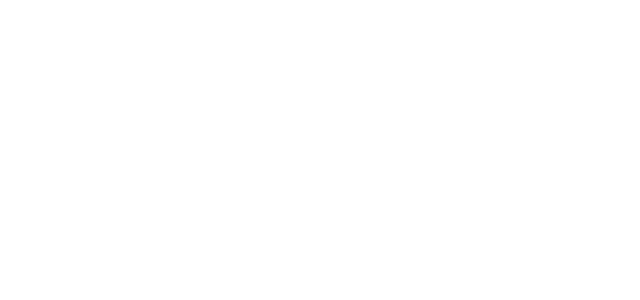
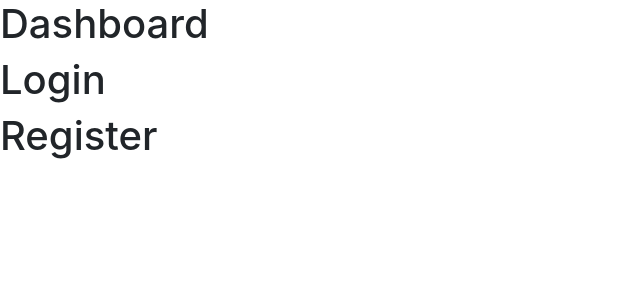
Before and after one commit to manuelcasanova/pern-authentication-tutorial, a React (Create React App) app in the folder client/: page /register in a window 1280 px wide. Shown: the top 300 px of the page, without its empty margins (0-640 px from the left). Built offline with nearby package versions, Linux system fonts and the light colour scheme.

Commit message:
Import fragments, create h1, import components into app.js and display

```diff
--- a/client/src/App.js
+++ b/client/src/App.js
@@ -1,12 +1,24 @@
 import { Fragment } from 'react';
 import './App.css';
 
-import {BrowserRouter as Router, Routes, Route, Redirect} from "react-router-dom"
+import { BrowserRouter as Router, Routes, Route, Redirect } from "react-router-dom"
+
+
+//Components
+
+import Dashboard from './components/Dashboard';
+import Register from './components/Register';
+import Login from './components/Login';
+
 
 function App() {
   return (
     <Fragment>
-
+      <Router>
+        <Dashboard />
+        <Login />
+        <Register />
+      </Router>
     </Fragment>
   );
 }
--- a/client/src/components/Dashboard.jsx
+++ b/client/src/components/Dashboard.jsx
@@ -1,5 +1,9 @@
+import { Fragment } from "react"
+
 export default function Dashboard () {
   return (
-    <div>Dashboard</div>
+    <Fragment>
+      <h1>Dashboard</h1>
+    </Fragment>
   )
 }
--- a/client/src/components/Login.jsx
+++ b/client/src/components/Login.jsx
@@ -1,5 +1,9 @@
+import { Fragment } from "react"
+
 export default function Login () {
   return (
-    <div>Login</div>
+    <Fragment>
+    <h1>Login</h1>
+  </Fragment>
   )
 }
--- a/client/src/components/Register.jsx
+++ b/client/src/components/Register.jsx
@@ -1,5 +1,9 @@
+import { Fragment } from "react"
+
 export default function Register () {
   return (
-    <div>Register</div>
+    <Fragment>
+    <h1>Register</h1>
+  </Fragment>
   )
 }
```
